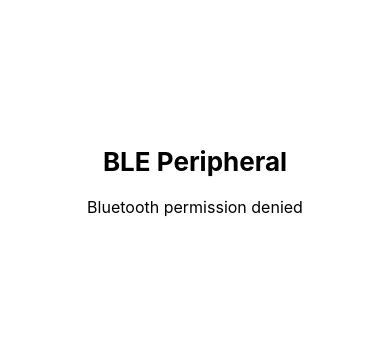
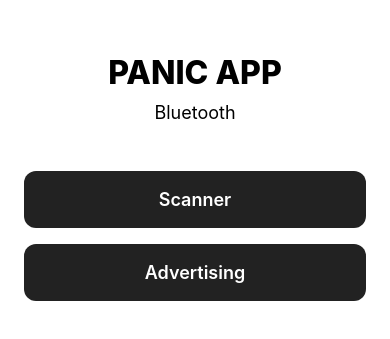
Before and after one commit to panicbutton-bot/panic_app, a React Native app: screen / in a window 390 px wide. Shown: the part 241-580 px from the top of the page. Built offline with nearby package versions, Linux system fonts and the light colour scheme.

Commit message:
Add Bluetooth mode selector

```diff
--- a/App.tsx
+++ b/App.tsx
@@ -1,8 +1,8 @@
 import React from 'react';
-import {BluetoothPeripheralScreen} from './src/features/bluetooth/peripheral/BluetoothPeripheralScreen';
+import {BluetoothModeScreen} from './src/features/bluetooth/presentation/BluetoothModeScreen';
 
 function App() {
-  return <BluetoothPeripheralScreen />;
+  return <BluetoothModeScreen />;
 }
 
 export default App;
--- /dev/null
+++ b/src/features/bluetooth/presentation/BluetoothModeScreen.tsx
@@ -0,0 +1,114 @@
+import React, {useState} from 'react';
+import {
+  SafeAreaView,
+  StyleSheet,
+  Text,
+  TouchableOpacity,
+  View,
+} from 'react-native';
+
+import {BluetoothScannerScreen} from './BluetoothScannerScreen';
+import {BluetoothPeripheralScreen} from '../peripheral/BluetoothPeripheralScreen';
+
+type BluetoothMode = 'menu' | 'scanner' | 'peripheral';
+
+export function BluetoothModeScreen() {
+  const [mode, setMode] = useState<BluetoothMode>('menu');
+
+  if (mode === 'scanner') {
+    return (
+      <SafeAreaView style={styles.container}>
+        <TouchableOpacity
+          style={styles.backButton}
+          onPress={() => setMode('menu')}>
+          <Text style={styles.backText}>← Back</Text>
+        </TouchableOpacity>
+
+        <BluetoothScannerScreen />
+      </SafeAreaView>
+    );
+  }
+
+  if (mode === 'peripheral') {
+    return (
+      <SafeAreaView style={styles.container}>
+        <TouchableOpacity
+          style={styles.backButton}
+          onPress={() => setMode('menu')}>
+          <Text style={styles.backText}>← Back</Text>
+        </TouchableOpacity>
+
+        <BluetoothPeripheralScreen />
+      </SafeAreaView>
+    );
+  }
+
+  return (
+    <SafeAreaView style={styles.container}>
+      <View style={styles.content}>
+        <Text style={styles.title}>PANIC APP</Text>
+
+        <Text style={styles.subtitle}>Bluetooth</Text>
+
+        <TouchableOpacity
+          style={styles.button}
+          onPress={() => setMode('scanner')}>
+          <Text style={styles.buttonText}>Scanner</Text>
+        </TouchableOpacity>
+
+        <TouchableOpacity
+          style={styles.button}
+          onPress={() => setMode('peripheral')}>
+          <Text style={styles.buttonText}>Advertising</Text>
+        </TouchableOpacity>
+      </View>
+    </SafeAreaView>
+  );
+}
+
+const styles = StyleSheet.create({
+  container: {
+    flex: 1,
+  },
+
+  content: {
+    flex: 1,
+    justifyContent: 'center',
+    padding: 24,
+  },
+
+  title: {
+    textAlign: 'center',
+    fontSize: 32,
+    fontWeight: '800',
+    marginBottom: 10,
+  },
+
+  subtitle: {
+    textAlign: 'center',
+    fontSize: 18,
+    marginBottom: 40,
+  },
+
+  button: {
+    marginVertical: 8,
+    paddingVertical: 18,
+    borderRadius: 12,
+    backgroundColor: '#222',
+  },
+
+  buttonText: {
+    color: '#fff',
+    textAlign: 'center',
+    fontSize: 18,
+    fontWeight: '600',
+  },
+
+  backButton: {
+    padding: 16,
+  },
+
+  backText: {
+    fontSize: 17,
+  },
+});
```
